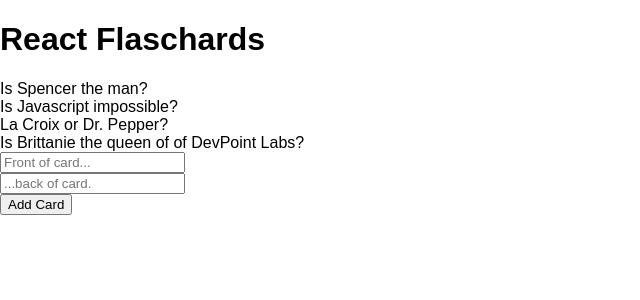
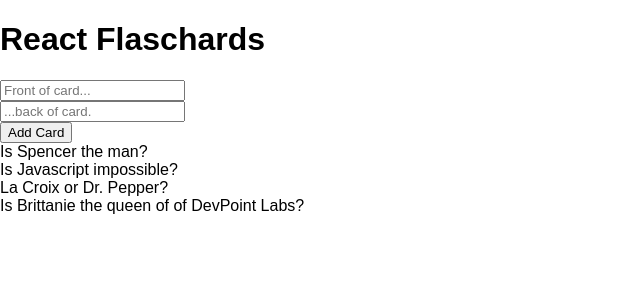
Before and after one commit to briduffy/react_flashcards, a React (Create React App) app: page / in a window 1280 px wide. Shown: the top 300 px of the page, without its empty margins (0-640 px from the left). Built offline with nearby package versions, Linux system fonts and the light colour scheme.

Commit message:
working on the delete

```diff
--- a/src/App.js
+++ b/src/App.js
@@ -5,10 +5,10 @@ import CardForm from './CardForm';
 class App extends Component {
   state = {
     cards: [
-      {front: 'Is Spencer the man?', back: 'Yes.'},
-      {front: 'Is Javascript impossible?', back: 'Maybe.'},
-      {front: 'La Croix or Dr. Pepper?', back: 'La Croix.'},
-      {front: 'Is Brittanie the queen of of DevPoint Labs?', back: 'Obviously.'}
+      {id: 1, front: 'Is Spencer the man?', back: 'Yes.'},
+      {id: 2, front: 'Is Javascript impossible?', back: 'Maybe.'},
+      {id: 3, front: 'La Croix or Dr. Pepper?', back: 'La Croix.'},
+      {id: 4, front: 'Is Brittanie the queen of of DevPoint Labs?', back: 'Obviously.'}
     ]
   }
 
@@ -18,11 +18,15 @@ class App extends Component {
     })
   }
 
+  addCard = (front, back ) => {
+    const { cards, id } = this.state
+    const card = { id, front, back, flipped: false }
+    this.setState ({ cards: [card, ...cards],
+    id: id + 1 })
+  }
 
-  addCard = (front, back ) => {
-    const { cards } = this.state
-    const card = { front, back, flipped: false }
-    this.setState ({ cards: [card, ...cards] })
+  deleteCard(id) {
+    this.setState({cards: this.state.cards.filter(card => card.id !== id)})
   }
 
   render() {
@@ -31,8 +35,8 @@ class App extends Component {
         <header className="App-header">
           <h1 className="App-title">React Flaschards</h1>
         </header>
+        <CardForm addCard={this.addCard}/>
         {this.cardsLoop()}
-        <CardForm addCard={this.addCard}/>
       </div>
     );
   }
--- a/src/Card.js
+++ b/src/Card.js
@@ -17,6 +17,7 @@ class Card extends Component {
     return (
       <div onClick={this.flipCard}>
         { flipped ? back : front }
+
       </div>
     )
   }
--- a/src/CardForm.js
+++ b/src/CardForm.js
@@ -3,7 +3,7 @@ import React from 'react'
 class CardForm extends React.Component {
   state = { front: '', back: ''}
 
-  handleSumbit = (e) => {
+  handleSubmit = (e) => {
     e.preventDefault()
     const { front, back } = this.state
     this.props.addCard(front, back)
```
